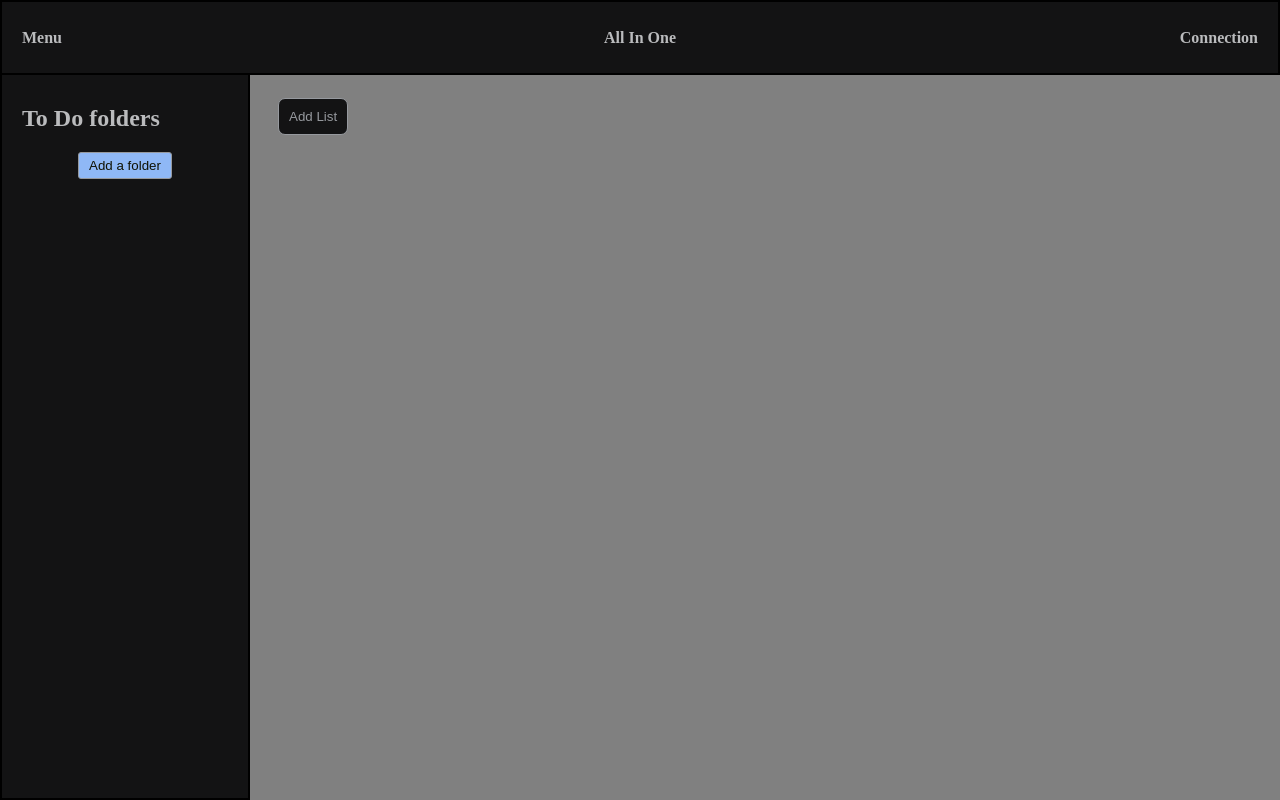
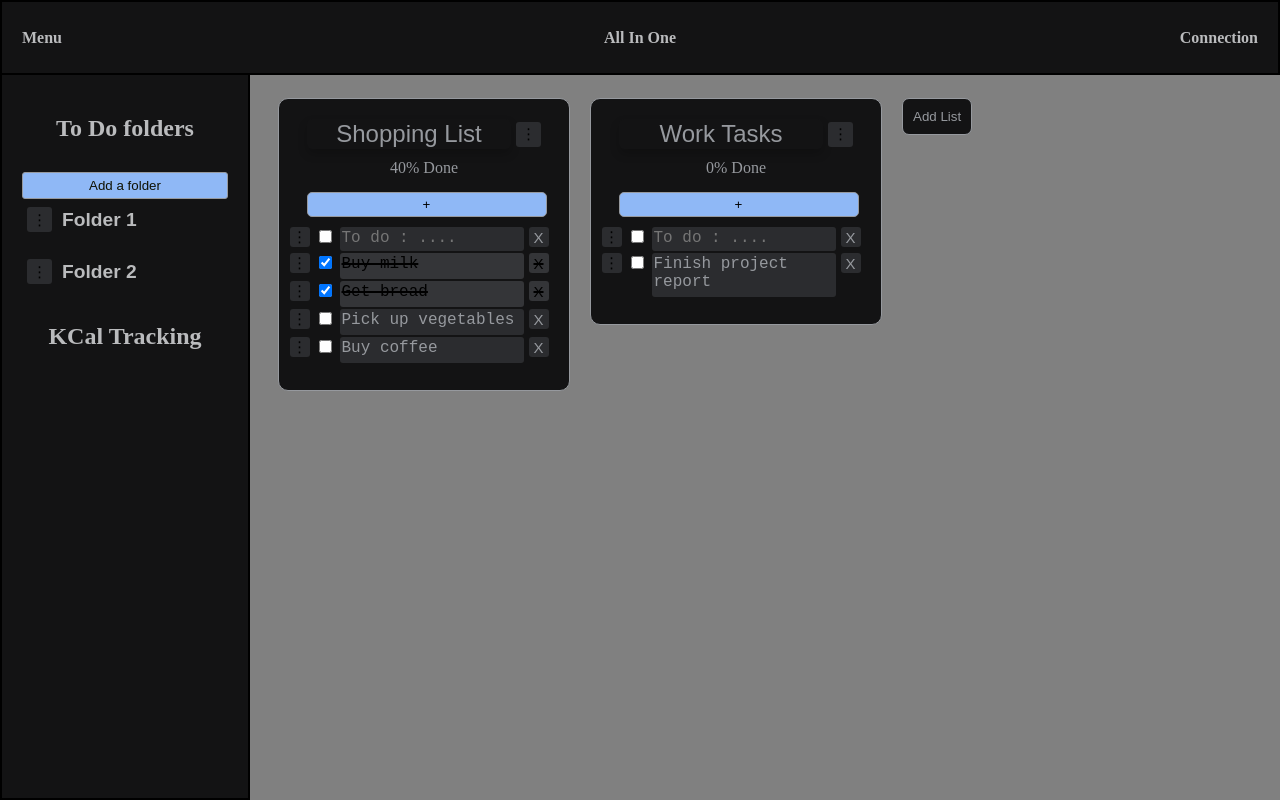
Before and after one commit to antoine-mait/Todo_List, a website built with webpack: page src/template.html in a window 1280 px wide. Built offline with nearby package versions, Linux system fonts and the light colour scheme.

Commit message:
add initial setup to show some list and folder already created, add show/hide option to to do folder and list_container when click on to do folder

```diff
--- a/src/create_list.js
+++ b/src/create_list.js
@@ -1,15 +1,13 @@
 import { setupDragAndDrop, setupTodoDragAndDrop } from "./draggable.js"
 
 const content = document.querySelector("#List_container");
-let count_todo = 0;
-let checked_todo = 0;
 
 //Use crypto.randomUUID() for unique IDs instead of global counter
 export function generateId() {
     return crypto.randomUUID();
 }
 
-export default function createList() {
+export default function createList(name) {
 
     const addList_btn = document.querySelector("#add_list");
     addList_btn.remove();
@@ -177,16 +175,14 @@ export function dropFolderMenuBtn(parent){
     return dropdown;
 }
 
-function percentageCompletion(){
+function percentageCompletion(listElement){
     const percentage = document.createElement("div");
     percentage.classList.add("percentage");
-    percentage.innerHTML =  0 + "% Done";
-
-    console.log(count_todo)
-    return percentage
+    percentage.innerHTML = "0% Done";
+    return percentage;
 }
 
-function createTodoLine(checkBox){
+export function createTodoLine(checkBox){
     const wrapper = document.createElement("div");
     wrapper.classList.add("todo_line_wrapper");
     wrapper.draggable = true;
@@ -222,9 +218,8 @@ function createTodoLine(checkBox){
     label.appendChild(todoTextarea);
     wrapper.append(move_line_btn, checkbox, label, delete_line_btn);
     checkBox.append(wrapper);
-    count_todo++;
 
-    percentageCalculation(checkBox);
+    percentageCalculation(wrapper);
 
     return wrapper;
 }
@@ -264,20 +259,19 @@ export function toggleTodoCompletion(checkbox) {
     const deleteBtn = wrapper.querySelector(".delete_line_btn");
 
     if (checkbox.checked) {
-        checked_todo++;
         percentageCalculation(wrapper);
         textarea.classList.add("completed");
         textarea.classList.remove("not-completed");
         deleteBtn.classList.add("completed");
         deleteBtn.classList.remove("not-completed");
     } else {
-        checked_todo--;
         percentageCalculation(wrapper);
         textarea.classList.remove("completed");
         textarea.classList.add("not-completed");
         deleteBtn.classList.remove("completed");
         deleteBtn.classList.add("not-completed");
     }
+    percentageCalculation(wrapper);
 }
 
 function percentageCalculation(wrapper){
@@ -285,18 +279,26 @@ function percentageCalculation(wrapper){
     if (listElement) {
         const percentageElement = listElement.querySelector(".percentage");
         if (percentageElement) {
-            const calculePercentage = Math.round((checked_todo / count_todo) * 100) + "%";
-            percentageElement.innerHTML = calculePercentage + " Done";
-            console.log(calculePercentage)
+            // Count all todos in THIS list only
+            const allTodos = listElement.querySelectorAll(".todo-checkbox");
+            const checkedTodos = listElement.querySelectorAll(".todo-checkbox:checked");
 
-            const list = document.querySelector(".list");
+            const totalCount = allTodos.length;
+            const checkedCount = checkedTodos.length;
 
-            if (calculePercentage == 100 + "%"){
-                list.style.backgroundColor = "var(--color-checked-background)";
-            } else {
-                list.style.backgroundColor = "var(--color-background)";
+            let calculePercentage = 0;
+            if (totalCount > 0) {
+                calculePercentage = Math.round((checkedCount / totalCount) * 100);
             }
 
+            percentageElement.innerHTML = calculePercentage + "% Done";
+            console.log("List:", listElement.id, "- Percentage:", calculePercentage);
+
+            if (calculePercentage === 100 && totalCount > 0){
+                listElement.style.backgroundColor = "var(--color-checked-background)";
+            } else {
+                listElement.style.backgroundColor = "var(--color-background)";
+            }
         }
     }
 
--- a/src/dropDownMenu.js
+++ b/src/dropDownMenu.js
@@ -6,13 +6,18 @@ import { setupDragAndDrop, setupTodoDragAndDrop } from "./draggable.js"
 
 
 export function deleteOption(parent){
-    const getdivFolder = parent.children[0]
+    const getdivFolder = parent.children[0];
     if (getdivFolder.classList.value == "divFolder"){
-        const divFolder = document.querySelector(".divFolder")
+        const divFolder = document.querySelector(".divFolder");
         divFolder.remove();
     }
     if (parent.classList.value == "list"){
+        const listName = parent.children[0].children[0].value
+        const sideMenuList = document.getElementById(listName)
         parent.remove();
+        if (sideMenuList){
+            sideMenuList.remove();
+        }
     }
 }
 export function addToFolderOption(parent){
--- a/src/index.js
+++ b/src/index.js
@@ -5,8 +5,8 @@ import createList, {
   createListFromTitle,
   addNewTodoLine,
   toggleTodoCompletion,
-  dropFolderMenuBtn
-
+  dropFolderMenuBtn,
+  createTodoLine
 } from "./create_list.js";
 
 import {
@@ -21,9 +21,86 @@ import {
   listNameInFolder
 } from "./sideMenu.js";
 
+const listContainer = document.querySelector("#List_container")
+// When customer open the page , it's already setpUp
 
+// Initialize with default data on first load
+// Initialize with default data on first load
+function initializeDefaultData() {
+  // Check if this is the first time loading (you can expand this later for localStorage)
+  const hasExistingLists = document.querySelectorAll('.list').length > 0;
 
-document.querySelector("#List_container").addEventListener("keypress", (e) => {
+  if (!hasExistingLists) {
+    // Remove the initial "Add List" button
+    const initialAddBtn = document.querySelector("#add_list");
+    if (initialAddBtn) {
+      initialAddBtn.remove();
+    }
+
+    // Create default folders in side menu
+    sideMenu(); // Creates "Folder 1"
+    sideMenu(); // Creates "Folder 2"
+
+    // Create a sample list with todos
+    createListFromTitle("Shopping List");
+
+    // Wait a tick for DOM to update, then add todos
+    setTimeout(() => {
+      const firstList = document.querySelector('.list');
+      if (firstList) {
+        const checkBox = firstList.querySelector('.checkBox');
+
+        // Add multiple todos
+        const todos = [
+          { text: "Buy milk", checked: true },
+          { text: "Get bread", checked: true },
+          { text: "Pick up vegetables", checked: false },
+          { text: "Buy coffee", checked: false }
+        ];
+
+        todos.forEach((todo, index) => {
+          const wrapper = createTodoLine(checkBox);
+          const textarea = wrapper.querySelector('.todo-text');
+          const checkbox = wrapper.querySelector('.todo-checkbox');
+
+          textarea.value = todo.text;
+          textarea.style.height = "auto";
+          textarea.style.height = textarea.scrollHeight + "px";
+
+          if (todo.checked) {
+            checkbox.checked = true;
+            toggleTodoCompletion(checkbox);
+          }
+        });
+      }
+    }, 100);
+
+    // Create another list
+    setTimeout(() => {
+      createListFromTitle("Work Tasks");
+
+      setTimeout(() => {
+        const lists = document.querySelectorAll('.list');
+        const secondList = lists[1];
+        if (secondList) {
+          const checkBox = secondList.querySelector('.checkBox');
+          const wrapper = createTodoLine(checkBox);
+          const textarea = wrapper.querySelector('.todo-text');
+          textarea.value = "Finish project report";
+          textarea.style.height = "auto";
+          textarea.style.height = textarea.scrollHeight + "px";
+        }
+
+        // Now add the "Add List" button at the very end
+        createAddListButton();
+      }, 150);
+    }, 200);
+  }
+}
+// Call initialization when DOM is ready
+initializeDefaultData();
+
+listContainer.addEventListener("keypress", (e) => {
   // Check if Enter key is pressed on the title input
   if (e.key === "Enter" && e.target.id === "title") {
     e.preventDefault();
@@ -159,7 +236,29 @@ document.addEventListener("click", (e) => {
   if (e.target.id == "AddAFolder"){
     sideMenu()
   }
+
+  // To do Folders show
+  if (e.target.classList.contains("subMenu")){
+    const folders = document.querySelector(".folders");
+    const listContainer = document.getElementById("List_container");
+
+    if (folders.classList.contains("show")){
+      listContainer.classList.remove("show");
+      listContainer.classList.add("hide");
+
+      folders.classList.remove("show");
+      folders.classList.add("hide");
+    } else {
+      listContainer.classList.remove("hide");
+      listContainer.classList.add("show");
+
+      folders.classList.remove("hide");
+      folders.classList.add("show");
+    }
+
+  }
 });
+
 
 // Hide dropDown menu by clicking anywhere
 document.addEventListener("click", (e) => {
--- a/src/sideMenu.js
+++ b/src/sideMenu.js
@@ -33,7 +33,6 @@ export function sideMenu(){
 
     divFolder.id = "div_Folder_" + count;
 
-
     const dropDown = dropMenuBtn({ showAddaFolder: false , showDuplicate:false });
 
     // Append both to the container, not dropdown inside input
@@ -64,6 +63,7 @@ export function listNameInFolder(name , folderName){
     const todoLine = document.createElement("li");
     todoLine.classList.add("listName");
     todoLine.draggable = false;
+    todoLine.id = name;
 
     const move_line_btn = moveLineBtn();
 
--- a/src/styles.css
+++ b/src/styles.css
@@ -76,7 +76,14 @@ input:focus {
     color: var(--color-text2);
     padding: 10px 20px 0 20px;
 }
-
+.subMenu{
+    padding: 10px;
+    text-align: center;
+}
+.subMenu:hover{
+    background-color: var(--color-border-focus);
+    border-radius: 10px;
+}
 .sideMenu li {
     display: flex;
     flex-direction: row;
@@ -321,6 +328,7 @@ input:focus {
 #AddAFolder {
     display: block;
     margin: 0 auto;
+    width: 100%;
 }
 
 #create_list:hover {
@@ -412,12 +420,17 @@ input:focus {
 .delete{
     text-align: left;
 }
+
 .show {
     display: block;
 }
 
+#List_container.show {
+  display: flex !important;
+}
+
 .hide {
-    display: none;
+    display: none !important;
 }
 
 .dropDownMenu {
--- a/src/template.html
+++ b/src/template.html
@@ -14,16 +14,29 @@
         <a class="connection">Connection</a>
     </div>
     <div class="sideMenu">
+        <!-- To Do App -->
         <div class="toDoApp">
             <h2 class="subMenu">To Do folders</h2>
             <button class="button" id ="AddAFolder">Add a folder</button>
-            <div class="folders">
+            <div class="folders show">
                 <div class="folderTitle">
+                    <!--
+                    Change where i click from the button to the text to draganddrop in the side menu
+                    The button become like the main folder button to delete from the folder
+                    -->
                 </div>
             </div>
         </div>
+        <!-- Calorie Count -->
+        <div class="KCalTrack">
+            <h2 class="subMenu">KCal Tracking</h2>
+            <!-- <div class="folders">
+                <div class="folderTitle">
+                </div>
+            </div> -->
+        </div>
     </div>
-    <div id="List_container">
+    <div id="List_container" class="show">
         <button class="button" id="add_list">Add List</button>
     </div>
 </body>
@@ -31,24 +44,11 @@
 </html>
 
 <!--
-Todos are object that are dynamically create using class or constructor
-Match Trello
-Each todo as / can have :
-    -description
-    -priority ( category , set color to the background of the card )
 
-Can create "Project folder" for the todo
-    - Course
-    - All in one App
-    - ect...
 When user first open , a default project with todos are put.
-you can move the folder for the todo
-- seperate the JS for the fonctionnalities
 User interface :
     1-view all projects
     2-view all todos in each project( title / due date/ card color )
-    3- click on todo expend it to see more detail , and edit button
-    4- Delete button on todo and Folder , if empty , delete button
 
 Set up local storage :
 https://developer.mozilla.org/en-US/docs/Web/API/Web_Storage_API/Using_the_Web_Storage_API
```
